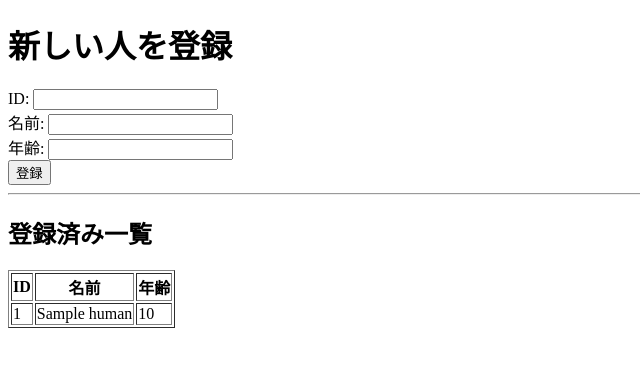
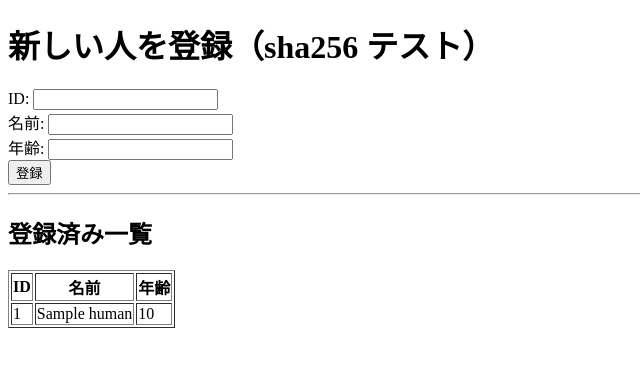
Before and after one commit to taka-yoshio/gcp-study, a Flask app: page / in a window 1280 px wide. Shown: the top 367 px of the page, without its empty margins (0-640 px from the left). Run offline with Flask 3, Linux system fonts and the light colour scheme; tables that the repository leaves empty hold one stand-in row (values such as "Sample post").

```diff
--- a/app/templates/index.html
+++ b/app/templates/index.html
@@ -5,7 +5,7 @@
   <title>Human 登録</title>
 </head>
 <body>
-  <h1>新しい人を登録</h1>
+  <h1>新しい人を登録（sha256  テスト）</h1>
   <form action="/add" method="post">
     <label>ID: <input type="text" name="id" required></label><br>
     <label>名前: <input type="text" name="name" required></label><br>
```
Also changed, not shown: 7 other files.
